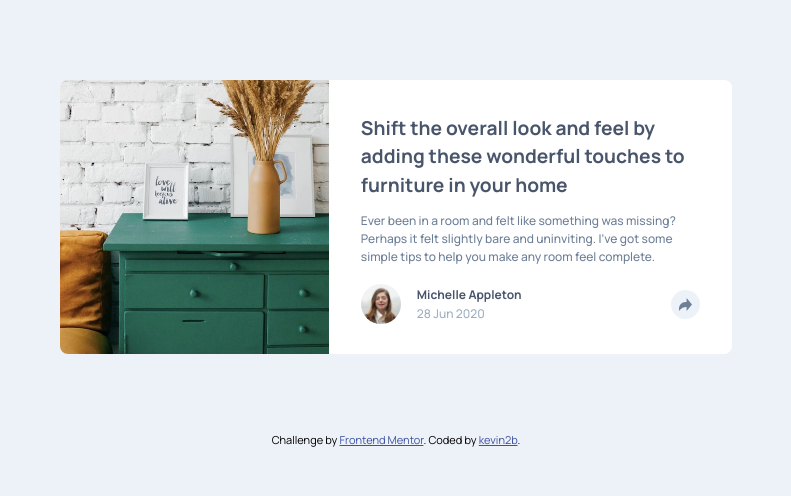
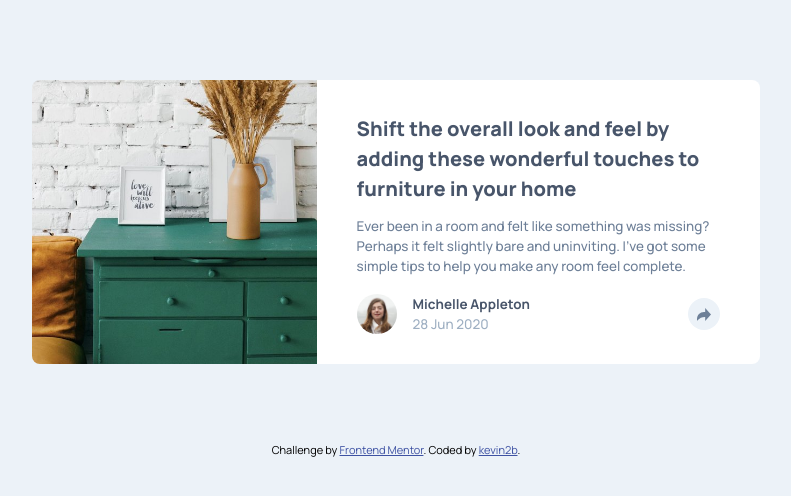
Before and after one commit to kevin2b/coding-in-colour-react-assignment6, a React (Vite) app: page / in a window 1280 px wide. Shown: the top 496 px of the page, without its empty margins (244-1035 px from the left). Built offline with nearby package versions, Linux system fonts and the light colour scheme.

Commit message:
Adjust css to make article look like design

```diff
--- a/src/components/Article.module.css
+++ b/src/components/Article.module.css
@@ -9,8 +9,9 @@
 
 @media (min-width: 48.001rem) {
   .wrapper {
+    --inline-padding: 2.5rem;
     max-inline-size: var(--maxWidth-desktop);
     display: grid;
-    grid-template-columns: minmax(0, 4fr) minmax(0, 6fr);
+    grid-template-columns: minmax(0, 3.85fr) minmax(0, 6fr);
   }
 }
--- a/src/components/ArticleFooter/ArticleFooter.module.css
+++ b/src/components/ArticleFooter/ArticleFooter.module.css
@@ -17,7 +17,8 @@
 
 .share__button {
   margin-inline-start: auto;
-  padding: 0.5rem;
+  padding-block: 0.6rem;
+  padding-inline: 0.55rem;
   border-radius: 50%;
   border: none;
   background-color: var(--clr-background-primary);
@@ -34,7 +35,7 @@
 
 .share__icon {
   display: block;
-  inline-size: 0.8rem;
+  inline-size: 0.9rem;
   block-size: 0.8rem;
   object-fit: fill;
 }
--- a/src/components/ArticleFooter/ShareFooter/ShareFooter.module.css
+++ b/src/components/ArticleFooter/ShareFooter/ShareFooter.module.css
@@ -23,8 +23,8 @@
 @media (min-width: 48.001rem) {
   .article__footer-wrapper-share {
     position: absolute;
-    right: -3.5rem;
-    top: -4.8rem;
+    right: -4.65rem;
+    top: -5.1rem;
   }
 
   .article__footer-wrapper-share::after {
@@ -32,7 +32,7 @@
     width: 0;
     height: 0;
     position: absolute;
-    left: 43%;
+    left: 38%;
     bottom: -0.75rem;
     border-inline-start: 1.5rem solid transparent;
     border-inline-end: 1.5rem solid transparent;
@@ -40,8 +40,8 @@
   }
 
   .article__footer-share {
-    padding-block: 1rem;
-    padding-inline: 1.75rem;
-    border-radius: 0.5rem;
+    padding-block: 1.1rem;
+    padding-inline: 2.25rem 2.5rem;
+    border-radius: 0.75rem;
   }
 }
--- a/src/style.css
+++ b/src/style.css
@@ -18,7 +18,7 @@ h4,
 h5,
 h6 {
   margin: 0;
-  font-weight: 700;
+  font-weight: 800;
 }
 
 p {
--- a/src/variables.css
+++ b/src/variables.css
@@ -1,15 +1,14 @@
 :root {
   --minWidth: 18.75rem;
   --maxWidth-mobile: 20.5rem;
-  --maxWidth-desktop: 42rem;
+  --maxWidth-desktop: 45.5rem;
 
   --ff-base: "Manrope", sans-serif;
   --font-text: 0.84rem;
   --font-heading: 1rem;
 
   @media (min-width: 48.001rem) {
-    --font-text: 0.75rem;
-    --font-heading: 1.2rem;
+    --font-heading: 1.25rem;
   }
 
   --clr-darkGrayBlue: hsl(217, 19%, 35%);
```
